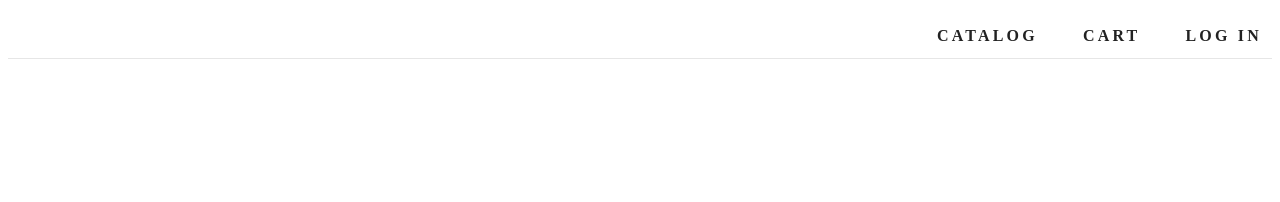
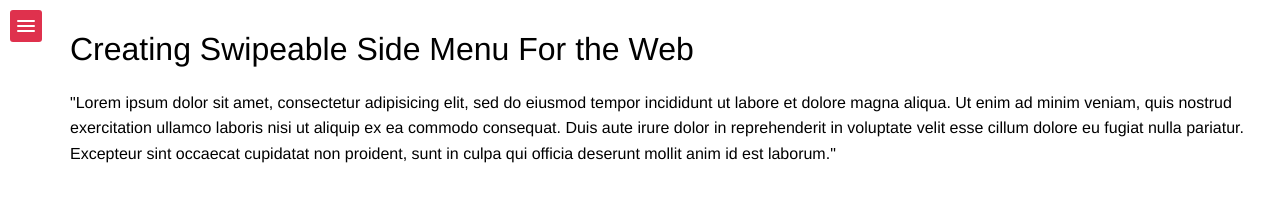
Before and after one commit to ojss/jquery-menu, a plain HTML site: page index.html in a window 1280 px wide. Drawn offline with nearby package versions, Linux system fonts and the light colour scheme.

Commit message:
Working vertical bar

```diff
--- a/index.html
+++ b/index.html
@@ -1,23 +1,35 @@
-<!doctype html>
+<!DOCTYPE html>
 <html>
 
 <head>
-    <title>Vertical | Horizontal menus</title>
+    <meta http-equiv="content-type" content="text/html; charset=UTF-8">
+    <title>Building Basic Side Menu - Swipeable Side Menu</title>
+    <script type="text/javascript" src="http://code.jquery.com/jquery-1.9.1.js"></script>
     <link rel="stylesheet" href="main.css">
+    <script type="text/javascript" src="main.js"></script>
 </head>
 
 <body>
-    <div>
-        <nav>
+    <div class="container">
+        <div id="sidebar">
             <ul>
-                <li class="nav-items"><a href="login.html">Log In</a>
-                </li>
-                <li class="nav-items"><a href="shopping_cart.html">Cart</a>
-                </li>
-                <li class="nav-items"><a href="catalog.html">Catalog</a>
-                </li>
+                <li><a href="#">Home</a></li>
+                <li><a href="#">Explore</a></li>
+                <li><a href="#">Users</a></li>
+                <li><a href="#">Sign Out</a></li>
             </ul>
-        </nav>
+        </div>
+        <div class="main-content">
+            <a href="#" data-toggle=".container" id="sidebar-toggle">
+                <span class="bar"></span>
+                <span class="bar"></span>
+                <span class="bar"></span>
+            </a>
+            <div class="content">
+                <h1>Creating Swipeable Side Menu For the Web</h1>
+                <p>"Lorem ipsum dolor sit amet, consectetur adipisicing elit, sed do eiusmod tempor incididunt ut labore et dolore magna aliqua. Ut enim ad minim veniam, quis nostrud exercitation ullamco laboris nisi ut aliquip ex ea commodo consequat. Duis aute irure dolor in reprehenderit in voluptate velit esse cillum dolore eu fugiat nulla pariatur. Excepteur sint occaecat cupidatat non proident, sunt in culpa qui officia deserunt mollit anim id est laborum."</p>
+            </div>
+        </div>
     </div>
 </body>
 
--- a/main.css
+++ b/main.css
@@ -1,40 +1,109 @@
-ul{
-    list-style-type: none;
+body,
+    html {
+        height: 100%;
+        margin: 0;
+        overflow: hidden;
+        font-family: helvetica;
+        font-weight: 100;
+    }
+
+    .container {
+        position: relative;
+        height: 100%;
+        width: 100%;
+        left: 0;
+        -webkit-transition: left 0.4s ease-in-out;
+        -moz-transition: left 0.4s ease-in-out;
+        -ms-transition: left 0.4s ease-in-out;
+        -o-transition: left 0.4s ease-in-out;
+        transition: left 0.4s ease-in-out;
+    }
+
+    .container.open-sidebar {
+        left: 240px;
+    }
+
+    #sidebar {
+        position: absolute;
+        left: -240px;
+        background: #DF314D;
+        width: 240px;
+        height: 100%;
+        box-sizing: border-box;
+    }
+
+    #sidebar ul {
         margin: 0;
         padding: 0;
+        list-style: none;
     }
 
-.nav-items {
-    text-transform: uppercase;
-    text-decoration: none;
-    position: relative;
-    font-weight: 700;
-    letter-spacing: 0.2rem;
-    line-height: 3.5rem;
-    float: right;
-    display: inline;
-    padding-left: 35px;
-    padding-right: 10px;
-    color: #222;
+    #sidebar ul li {
+        margin: 0;
     }
 
-nav {
-    border-bottom: 1px solid #e6e6e6;
-    height: 50px;
+    #sidebar ul li a {
+        padding: 15px 20px;
+        font-size: 16px;
+        font-weight: 100;
+        color: white;
+        text-decoration: none;
+        display: block;
+        border-bottom: 1px solid #C9223D;
+        -webkit-transition: background 0.3s ease-in-out;
+        -moz-transition: background 0.3s ease-in-out;
+        -ms-transition: background 0.3s ease-in-out;
+        -o-transition: background 0.3s ease-in-out;
+        transition: background 0.3s ease-in-out;
     }
 
-a {
-    text-decoration: none;
-    color: #222222;
+    #sidebar ul li:hover a {
+        background: #C9223D;
     }
 
-a:visited {
-    text-decoration: none;
-    color: #222;
+    .main-content {
+        width: 100%;
+        height: 100%;
+        padding: 10px;
+        box-sizing: border-box;
+        -moz-box-sizing: border-box;
+        position: relative;
     }
 
-a:hover {
-    text-decoration: none;
-    color: #33C3F0;
-    transition-duration: 200ms;
+    .main-content .content {
+        box-sizing: border-box;
+        -moz-box-sizing: border-box;
+        padding-left: 60px;
+        width: 100%;
     }
+
+    .main-content .content h1 {
+        font-weight: 100;
+    }
+
+    .main-content .content p {
+        width: 100%;
+        line-height: 160%;
+    }
+
+    .main-content #sidebar-toggle {
+        background: #DF314D;
+        border-radius: 3px;
+        display: block;
+        position: relative;
+        padding: 10px 7px;
+        float: left;
+    }
+
+    .main-content #sidebar-toggle .bar {
+        display: block;
+        width: 18px;
+        margin-bottom: 3px;
+        height: 2px;
+        background-color: #fff;
+        border-radius: 1px;
+    }
+
+    .main-content #sidebar-toggle .bar:last-child {
+        margin-bottom: 0;
+    }
--- /dev/null
+++ b/main.js
@@ -0,0 +1,6 @@
+$(window).load(function() {
+    $("[data-toggle]").click(function() {
+        var toggle_el = $(this).data("toggle");
+        $(toggle_el).toggleClass("open-sidebar");
+    });
+});
```
Lines whose indentation alone changed are shown as unchanged.
